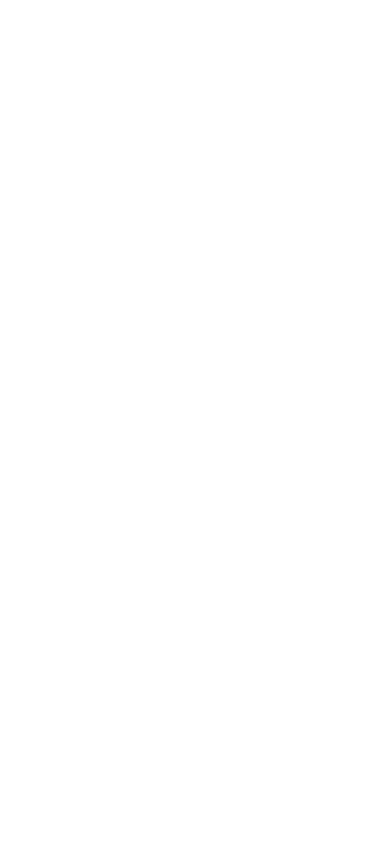
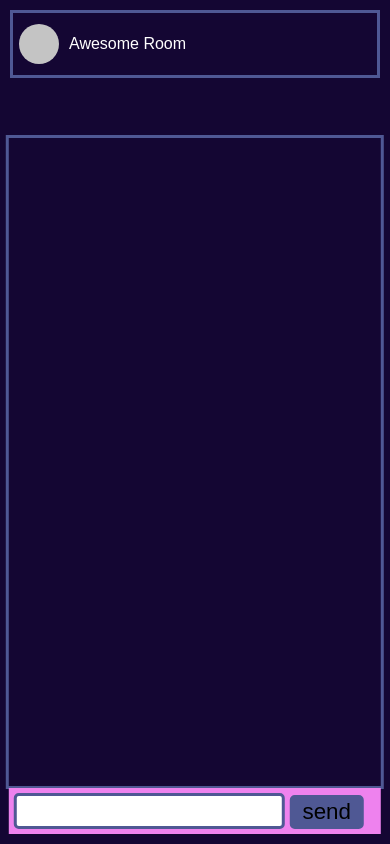
Before and after one commit to omer-os/chat-app-with-react, a React (Create React App) app: page / in a window 390 px wide. Built offline with nearby package versions, Linux system fonts and the light colour scheme; the HTML template or start-up script is replaced by a standard one.

Commit message:
adding responsive navigation bar , input text and button

```diff
--- a/src/App.jsx
+++ b/src/App.jsx
@@ -1,9 +1,11 @@
 import React from 'react'
+import Structure from './components/javascript/structure'
+
 
 export default function App() {
   return (
     <div>
-
+      <Structure />
     </div>
   )
 }
--- /dev/null
+++ b/src/components/javascript/structure.jsx
@@ -0,0 +1,22 @@
+import React from 'react'
+import structure from '../styles/structure.css'
+
+export default function Structure() {
+
+    return (
+        <div className='structure'>
+            <div className="elementsInCenter">
+                <nav>
+                    <div className="navImg"></div>
+                    <p className='navText'>awesome room</p>
+                </nav>
+
+                <div className="messegeingSection"></div>
+                <div className="inputSection">
+                    <input type="text" className="text"/>
+                    <button className="sendBtn">send</button>
+                </div>
+            </div>
+        </div>
+    )
+}
--- /dev/null
+++ b/src/components/styles/structure.css
@@ -0,0 +1,99 @@
+:root{
+    --body-background-color: #140633;
+    --div-borders: 3px solid #4F5894;
+    --messeges-background-color: #4F5894;
+    --messege-name-font-size: 25px;
+    --gray: #C4C4C4;
+}
+
+
+
+
+body{
+    background-color: var(--body-background-color);
+    color: white;
+    font-family: sans-serif;
+    margin: 10px;
+}
+
+.elementsInCenter{
+    margin: auto;
+    max-width: 50%;
+}
+
+nav{
+    border: var(--div-borders);
+    background-color: var(--body-background-color);
+    position: sticky;
+    display: flex;
+    align-items: center;
+    max-width: 100%;
+    padding: 6px;
+}
+
+.navImg{
+    width: 40px;
+    height: 40px;
+    border-radius: 50%;
+    background-color: var(--gray);
+}
+.navText{
+    margin-left: 10px;
+    text-transform: capitalize;
+}
+
+.messegeingSection{
+    border: var(--div-borders);
+    position: absolute;
+    top: 16%;
+    transform: translateX(-50%);
+    left: 50%;
+    width: 48.5%;
+    bottom: 55px;
+}
+
+.inputSection{
+    position: absolute;
+    bottom: 10px;
+    transform: translateX(-50%);
+    left: 50%;
+    width: 49%;
+    max-height: fit-content;
+    margin-top: 5px;
+    background-color: violet;
+}
+.text{
+    background-color: white;
+    border: var(--div-borders);
+    font-size: 4.5vh;
+    outline: none;
+    width: 75%;
+    margin: 5px;
+    border-radius: 5px;
+}.sendBtn{
+    width: 20%;
+    font-size: 1.5em;
+    background-color: var(--messeges-background-color);
+    border: var(--div-borders);
+    border-radius: 5px;
+}
+
+
+
+@media (max-width: 800px){
+    .elementsInCenter{
+        max-width: 100%;
+    }
+    .messegeingSection{
+        width: 95.5%;
+    }
+    .inputSection{
+        width: 95.5%;
+    }
+    .text{
+        width: 70%;
+        font-size: 1.5em;
+    }.sendBtn{
+        font-size: 1.4em;
+    }
+}
```
Also changed, not shown: src/components/javascript/firebase.config.js (renamed from src/firebase.config.js).
